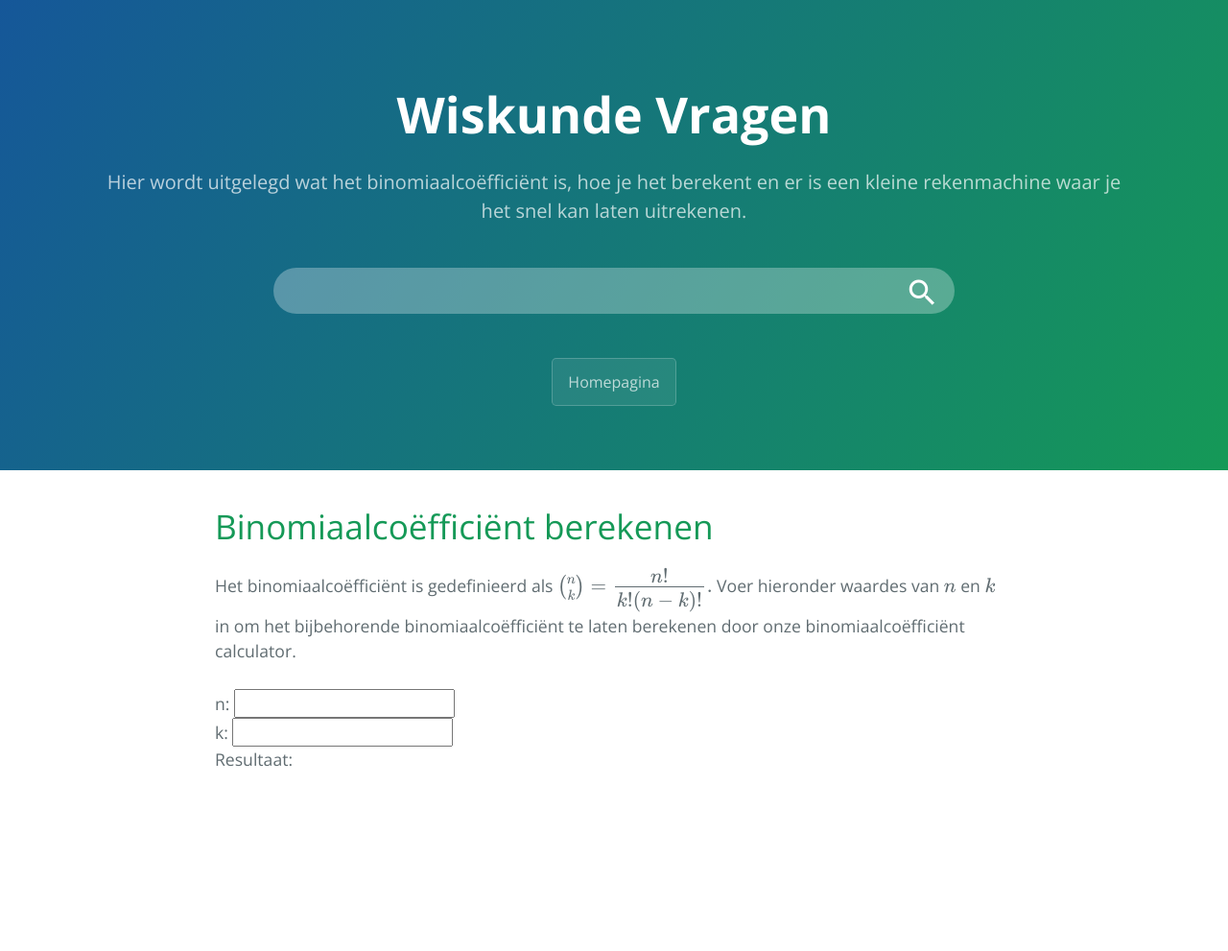
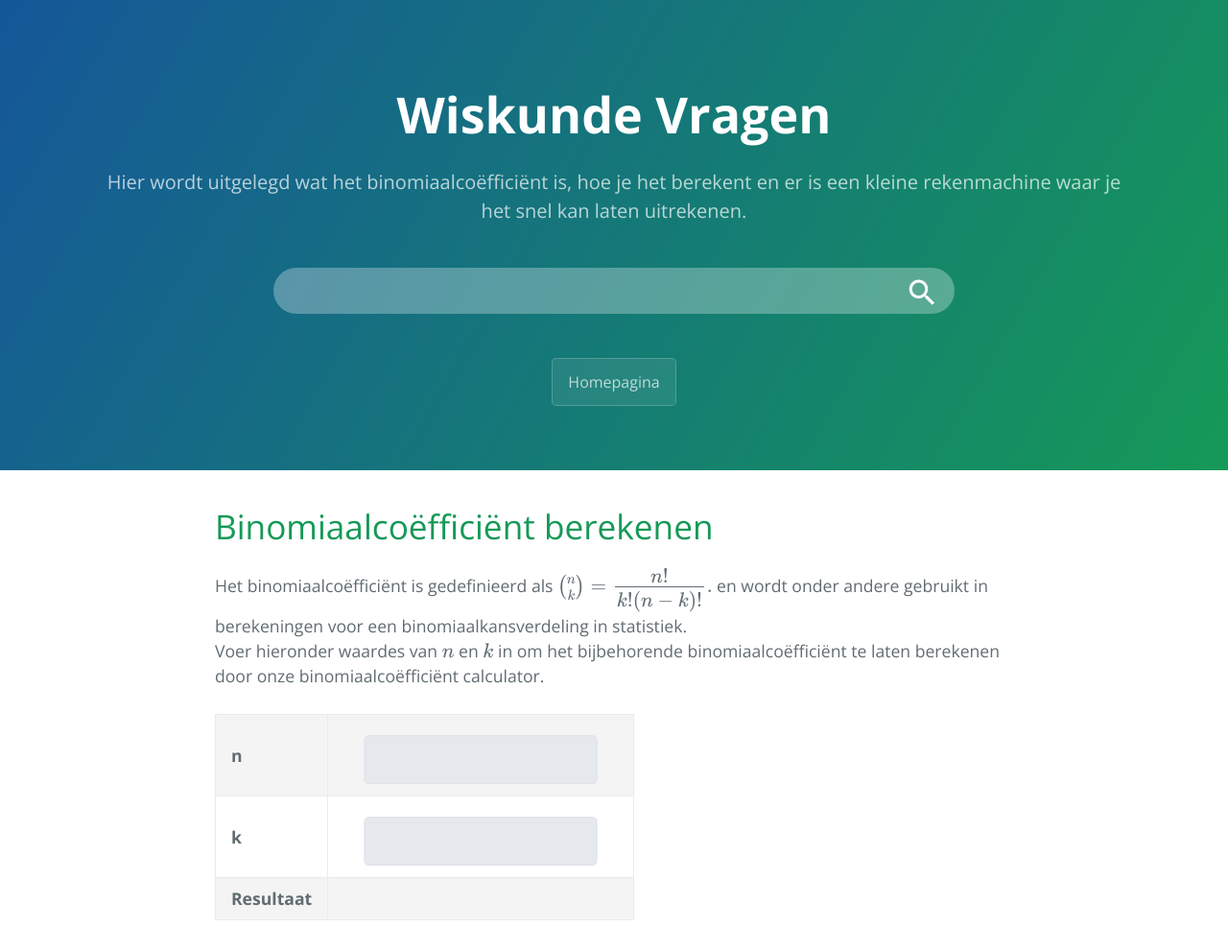
Before and after one commit to wiskundevragen/wiskundevragen.github.io, a Jekyll site: the page built from binomiaal.html, in a window 1280 px wide. Shown: the whole page at 96% size. Built offline with Jekyll 4.4.1, drawn with Linux system fonts in a browser that asks for light colours; before the commit the page ends 900 px from its top, so only the background shows below that.

Commit message:
improve the binomial calculator

```diff
--- a/binomiaal.html
+++ b/binomiaal.html
@@ -3,22 +3,54 @@ description: "Hier wordt uitgelegd wat het binomiaalcoëfficiënt is, hoe je het
 waar je het snel kan laten uitrekenen."
 title: Binomiaalcoëfficiënt berekenen
 ---
-Het binomiaalcoëfficiënt is gedefinieerd als <mathEl data='{n \choose k}=\dfrac{n!}{k!(n-k)!}.'>n boven k is gelijk aan
-	n faculteit gedeeld door (k faculteit maal (n-k) faculteit).</mathEl>
+Het binomiaalcoëfficiënt is gedefinieerd als <mathEl data='{n \choose k}=\dfrac{n!}{k!(n-k)!}.'>(n k) =	n! &divide; (k! &times; (n-k)!)</mathEl> en wordt onder andere gebruikt in berekeningen voor een binomiaalkansverdeling in statistiek.
+<br>
 Voer hieronder waardes van <mathEl data='n'>n</mathEl> en <mathEl data='k'>k</mathEl> in om het bijbehorende
 binomiaalcoëfficiënt te laten berekenen door onze binomiaalcoëfficiënt calculator.<br><br>
-n: <input id='n' /><br>
-k: <input id='k' /><br>
-Resultaat: <span id="result"></span>
+<table>
+	<tr>
+		<td>
+			<b>
+				n
+			</b>
+		</td>
+		<td>
+			<div style="transform: scale(.85); position: relative; top: 8px;">
+				<input type="text" id='n' />
+			</div>
+		</td>
+	</tr>
+	<tr>
+		<td>
+			<b>
+				k
+			</b>
+		</td>
+		<td>
+			<div style="transform: scale(.85); position: relative; top: 8px;">
+				<input type="text" id='k' />
+			</div>
+		</td>
+	</tr>
+	<tr>
+		<td>
+			<b>
+				Resultaat
+			</b>
+		</td>
+		<td>
+			<span id="result" />
+		</td>
+	</tr>
+</table>
 
 <script>
 	faculteiten = [1];
 	function faculteit(n) {
 		if (faculteiten[n]) return faculteiten[n];
 		else {
-			a = n * faculteit(n - 1);
-			faculteiten[n] = a;
-			return a;
+			faculteiten[n] = n * faculteit(n - 1);
+			return faculteiten[n];
 		}
 	}
 
```
Also changed, not shown: other parts of binomiaal.html (+14 -4 lines). Lines whose indentation alone changed are shown as unchanged.
